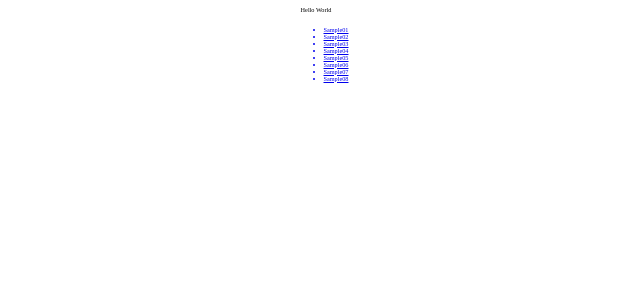
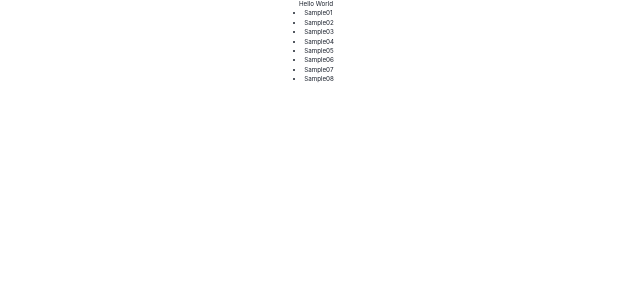
Before and after one commit to RikutoOgaki/next.js-study-hard, a Next.js app: page / in a window 1280 px wide. Shown: the top 300 px of the page, without its empty margins (324-964 px from the left). Built offline with nearby package versions, Linux system fonts and the light colour scheme.

Commit message:
next.js-study

```diff
--- a/src/pages/_app.tsx
+++ b/src/pages/_app.tsx
@@ -1,6 +1,11 @@
 import '@/styles/globals.css'
+import { ChakraProvider } from '@chakra-ui/react'
 import type { AppProps } from 'next/app'
 
 export default function App({ Component, pageProps }: AppProps) {
-  return <Component {...pageProps} />
+  return (
+    <ChakraProvider>
+      <Component {...pageProps} />
+    </ChakraProvider>
+  )
 }
--- a/src/pages/index.tsx
+++ b/src/pages/index.tsx
@@ -1,4 +1,10 @@
-import { Box, Text, Flex } from '@chakra-ui/react'
+import {
+  Box, Text, Flex, List,
+  ListItem,
+  ListIcon,
+  OrderedList,
+  UnorderedList,
+} from '@chakra-ui/react'
 import Link from 'next/link'
 
 export default function Index() {
@@ -7,16 +13,16 @@ export default function Index() {
       <Flex w={'100%'} h={'100%'} flexDir={'column'} justifyContent={'center'} alignItems={'center'}>
         <Text>Hello World</Text>
         <Flex w={'full'} h={'full'} flexDir={'column'} justifyContent={'center'} alignItems={'center'}>
-          <ul>
-            <Link href={'/samples/01'}><li>Sample01</li></Link>
-            <Link href={'/samples/02'}><li>Sample02</li></Link>
-            <Link href={'/samples/03'}><li>Sample03</li></Link>
-            <Link href={'/samples/04'}><li>Sample04</li></Link>
-            <Link href={'/samples/05'}><li>Sample05</li></Link>
-            <Link href={'/samples/06'}><li>Sample06</li></Link>
-            <Link href={'/samples/07'}><li>Sample07</li></Link>
-            <Link href={'/samples/08'}><li>Sample08</li></Link>
-          </ul>
+          <UnorderedList>
+            <Link href={'/samples/01'}><ListItem>Sample01</ListItem></Link>
+            <Link href={'/samples/02'}><ListItem>Sample02</ListItem></Link>
+            <Link href={'/samples/03'}><ListItem>Sample03</ListItem></Link>
+            <Link href={'/samples/04'}><ListItem>Sample04</ListItem></Link>
+            <Link href={'/samples/05'}><ListItem>Sample05</ListItem></Link>
+            <Link href={'/samples/06'}><ListItem>Sample06</ListItem></Link>
+            <Link href={'/samples/07'}><ListItem>Sample07</ListItem></Link>
+            <Link href={'/samples/08'}><ListItem>Sample08</ListItem></Link>
+          </UnorderedList>
         </Flex>
       </Flex>
     </>
```
